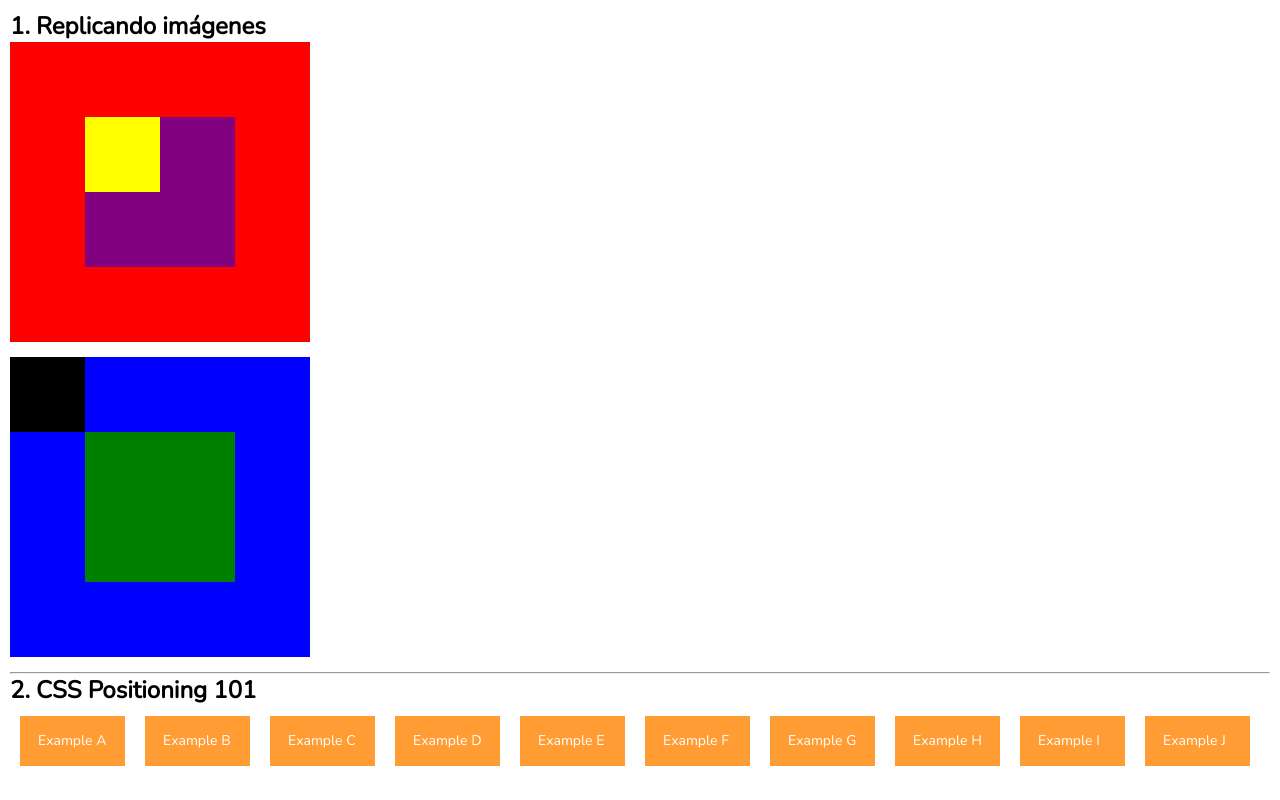
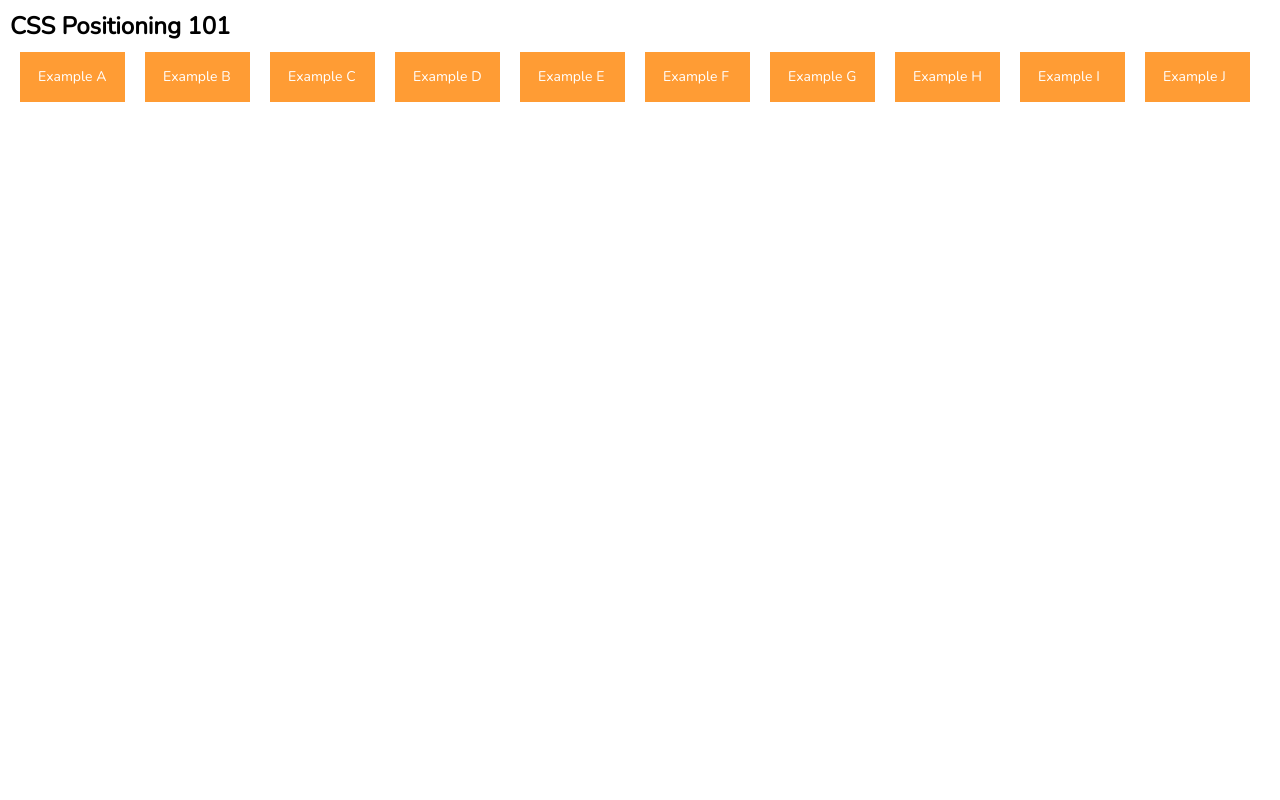
Before and after one commit to AndreaChumioque/Positioning-101, a plain HTML site: page index.html in a window 1280 px wide. Drawn offline with nearby package versions, Linux system fonts and the light colour scheme.

Commit message:
Modificando CSS

```diff
--- a/css/main.css
+++ b/css/main.css
@@ -4,54 +4,8 @@
   padding: 0;
 }
 
-p {
-  font-size: 14px;
-}
-
 #container {
   margin: 10px;
-}
-
-.red-box {
-  width: 300px;
-  height: 300px;
-  background-color: #ff0000;
-}
-
-.purple-box {
-  width: 150px;
-  height: 150px;
-  background-color: #800080;
-  position: relative;
-  top: 75px;
-  left: 75px;
-}
-
-.yellow-box {
-  width: 75px;
-  height: 75px;
-  background-color: #ffff00;
-}
-
-.blue-box {
-  width: 300px;
-  height: 300px;
-  margin: 15px 0;
-  background-color: #0000ff;
-}
-
-.black-box {
-  width: 75px;
-  height: 75px;
-  background-color: #000000;
-}
-
-.green-box {
-  width: 150px;
-  height: 150px;
-  background-color: #008000;
-  position: relative;
-  left: 75px;
 }
 
 .box_one {
--- a/index.html
+++ b/index.html
@@ -3,25 +3,14 @@
 
 <head>
   <meta charset="utf-8">
-  <link href="https://fonts.googleapis.com/css?family=Nunito|Open+Sans" rel="stylesheet">
+  <link href="https://fonts.googleapis.com/css?family=Nunito" rel="stylesheet">
   <link rel="stylesheet" href="css/main.css">
-  <title>Posicionando cajas</title>
+  <title>Positioning 101</title>
 </head>
 
 <body>
   <div id="container">
-    <h2>1. Replicando imágenes</h2>
-    <div class="red-box">
-      <div class="purple-box">
-        <div class="yellow-box"></div>
-      </div>
-    </div>
-    <div class="blue-box">
-      <div class="black-box"></div>
-      <div class="green-box"></div>
-    </div>
-    <hr>
-    <h2>2. CSS Positioning 101</h2>
+    <h2>CSS Positioning 101</h2>
     <nav class="principal">
       <a href="example_a.html">Example A</a>
       <a href="example_b.html">Example B</a>
```
Also changed, not shown: 1 other file.
